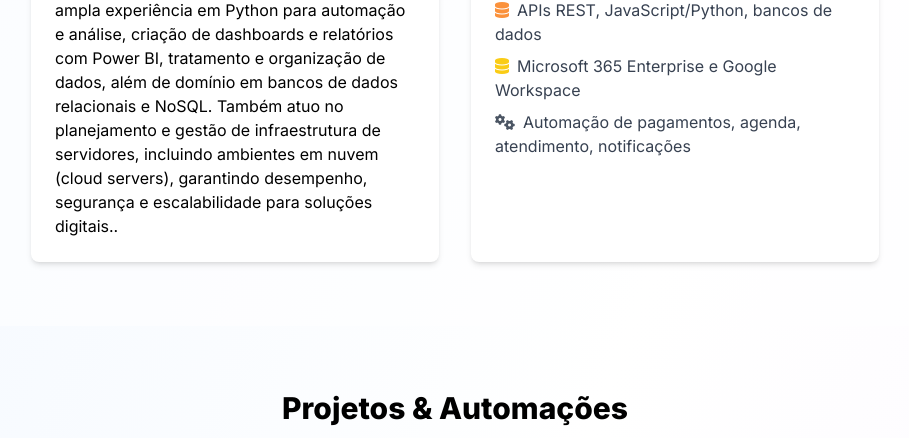
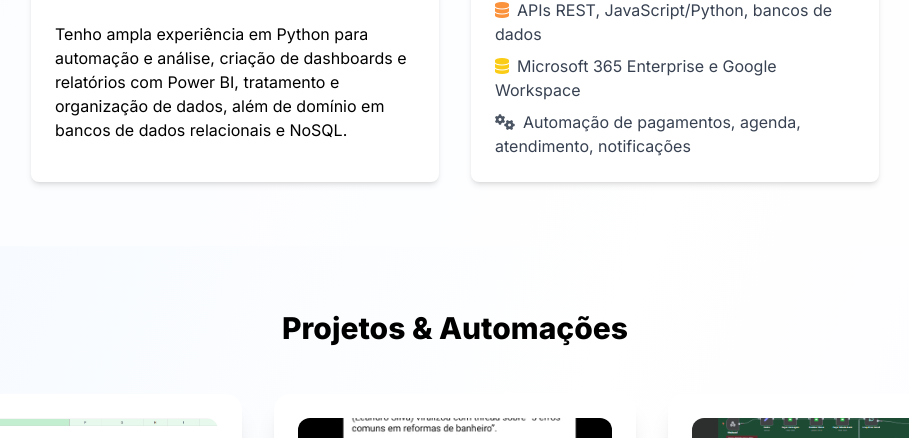
Before and after one commit to Nickolas713/portfoli-ia, a plain HTML site: page index.html in a window 1280 px wide. Shown: the part 904-1342 px from the top of the page, without its empty margins (185-1094 px from the left). Drawn offline with nearby package versions, Linux system fonts and the light colour scheme.

Commit message:
Update index.html

```diff
--- a/index.html
+++ b/index.html
@@ -125,9 +125,12 @@
       <div class="grid md:grid-cols-2 gap-8">
         <div class="bg-white rounded-lg shadow-md p-6 card">
           <h3 class="text-xl font-semibold mb-2">Quem sou</h3>
-          <p>Quem sou
-Sou desenvolvedor de automações e agentes de IA, focado em entregar soluções reais para empresas: desde bots inteligentes para WhatsApp até robôs de integração entre plataformas e fluxos avançados com IA. Tenho ampla experiência em Python para automação e análise, criação de dashboards e relatórios com Power BI, tratamento e organização de dados, além de domínio em bancos de dados relacionais e NoSQL. Também atuo no planejamento e gestão de infraestrutura de servidores, incluindo ambientes em nuvem (cloud servers), garantindo desempenho, segurança e escalabilidade para soluções digitais..</p>
-        </div>
+          <p>
+	  Sou desenvolvedor de automações e agentes de IA, focado em entregar soluções reais para empresas: desde bots inteligentes para WhatsApp até robôs de integração entre plataformas e fluxos avançados com IA.
+	  <br><br>
+	  Tenho ampla experiência em Python para automação e análise, criação de dashboards e relatórios com Power BI, tratamento e organização de dados, além de domínio em bancos de dados relacionais e NoSQL.
+	  </p>
+	</div>
         <div class="bg-white rounded-lg shadow-md p-6 card">
           <h3 class="text-xl font-semibold mb-2">Stack de Trabalho</h3>
           <ul class="space-y-2 text-gray-700">
```
